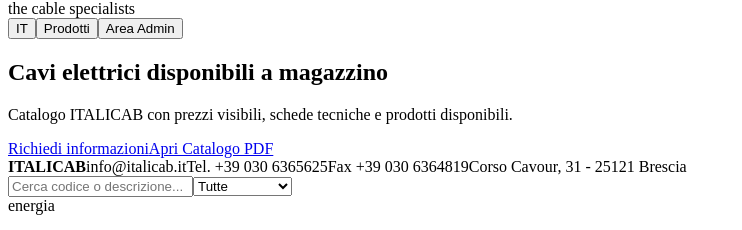
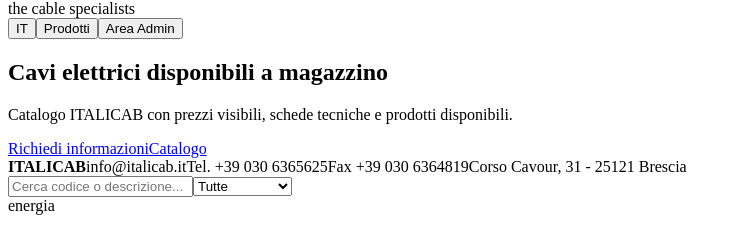
Before and after one commit to Italicab/italicab-clean, a React (Vite) app: page / in a window 1280 px wide. Shown: the part 1150-1380 px from the top of the page, without its empty margins (0-742 px from the left). Built offline with nearby package versions, Linux system fonts and the light colour scheme; the HTML template or start-up script is replaced by a standard one.

Commit message:
Update App.jsx

```diff
--- a/src/App.jsx
+++ b/src/App.jsx
@@ -103,7 +103,7 @@
   <h1>{t.title}</h1>
   <p>{t.subtitle}</p>
   <a className="primary" href="mailto:info@italicab.it">{t.request}</a>
-  <a className="primary" href="/datasheets/ITALICAB-catalogue.pdf" target="_blank">Apri Catalogo PDF</a>
+  <a className="primary" href="/datasheets/ITALICAB-catalogue.pdf" target="_blank">{t.pdfCatalogue}</a>
 </div>
         <div className="contact"><b>ITALICAB</b><span>info@italicab.it</span><span>Tel. +39 030 6365625</span><span>Fax +39 030 6364819</span><span>Corso Cavour, 31 - 25121 Brescia</span></div>
       </section>
```
